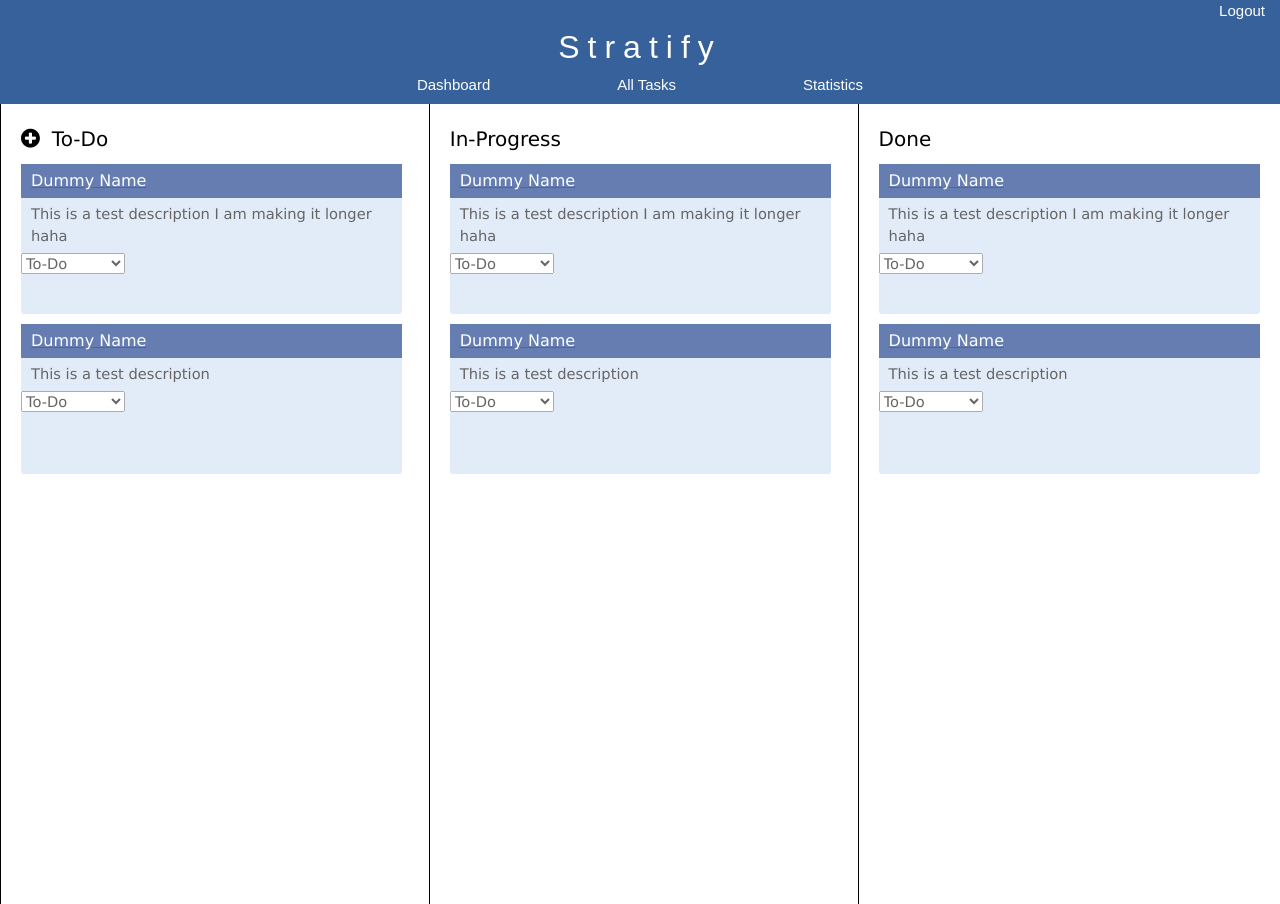
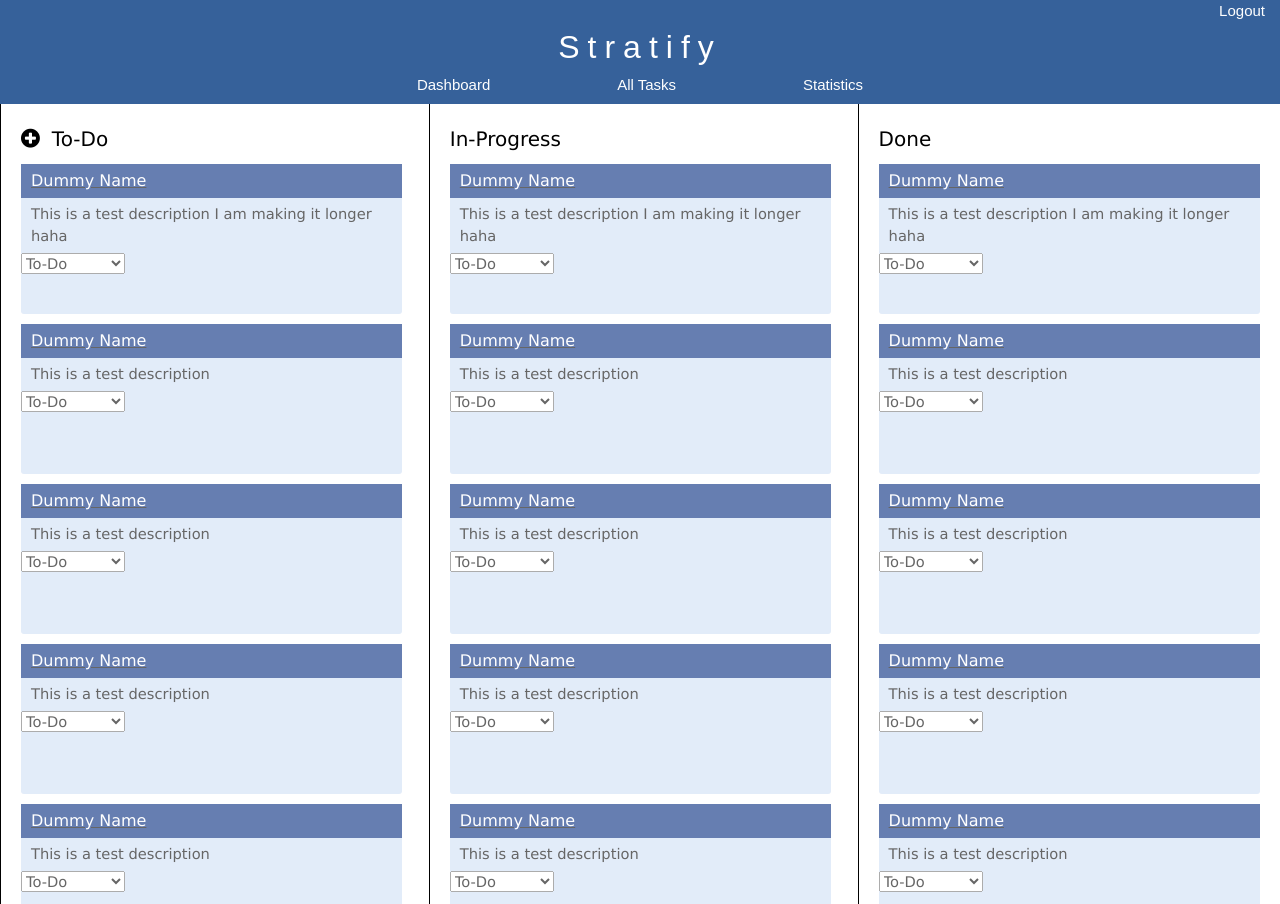
Before and after one commit to richatenany/408Project, an Angular app in the folder public/: page / in a window 1280 px wide. Built offline with nearby package versions, Linux system fonts and the light colour scheme.

Commit message:
Added setup for dashboard styling

```diff
--- a/public/src/app/app.component.html
+++ b/public/src/app/app.component.html
@@ -1,6 +1,6 @@
 <link rel="stylesheet" href="https://www.w3schools.com/w3css/4/w3.css">
 <div class='wrapper'>
   <app-header></app-header>
-  <app-dashboard></app-dashboard>
+  <app-dashboard currentTab=currentTab></app-dashboard>
 
 </div>
--- a/public/src/app/app.component.ts
+++ b/public/src/app/app.component.ts
@@ -1,10 +1,19 @@
-import { Component } from '@angular/core';
+import { Component, OnInit } from '@angular/core';
 
 @Component({
   selector: 'app-root',
   templateUrl: './app.component.html',
   styleUrls: ['./app.component.css']
 })
-export class AppComponent {
+export class AppComponent implements OnInit{
   title = 'public';
+  currentTab:string;
+
+  constructor(){
+    this.currentTab='Dashboard';
+  }
+
+  ngOnInit(){
+
+  }
 }
--- a/public/src/app/dashboard-section/dashboard-section.component.html
+++ b/public/src/app/dashboard-section/dashboard-section.component.html
@@ -8,4 +8,10 @@
     </div>
     <app-task-card taskName="Dummy Name" description="This is a test description I am making it longer haha" currentStatus=sectionName (goToTask)="goToTaskInfo($event)"></app-task-card>
     <app-task-card taskName="Dummy Name" description="This is a test description" currentStatus=sectionName (goToTask)="goToTaskInfo($event)"></app-task-card>
+    <app-task-card taskName="Dummy Name" description="This is a test description" currentStatus=sectionName (goToTask)="goToTaskInfo($event)"></app-task-card>
+
+    <app-task-card taskName="Dummy Name" description="This is a test description" currentStatus=sectionName (goToTask)="goToTaskInfo($event)"></app-task-card>
+    <app-task-card taskName="Dummy Name" description="This is a test description" currentStatus=sectionName (goToTask)="goToTaskInfo($event)"></app-task-card>
+    <app-task-card taskName="Dummy Name" description="This is a test description" currentStatus=sectionName (goToTask)="goToTaskInfo($event)"></app-task-card>
+
 </div>
--- a/public/src/app/header/header.component.html
+++ b/public/src/app/header/header.component.html
@@ -6,7 +6,7 @@
     <p id='bigTitleText'>Stratify</p>
     <div id='tabsOuter'>
         <div id='tabsInner'>
-            <a href='#'>Dashboard</a>
+            <a href='#' ng-style="currentTab==='Dashboard' && {'color':'orange'}">Dashboard</a>
             <a href='#'>All Tasks</a>
             <a href='#'>Statistics</a>
         </div>
```
Also changed, not shown: public/src/app/header/header.component.ts (+5 -3 lines).
